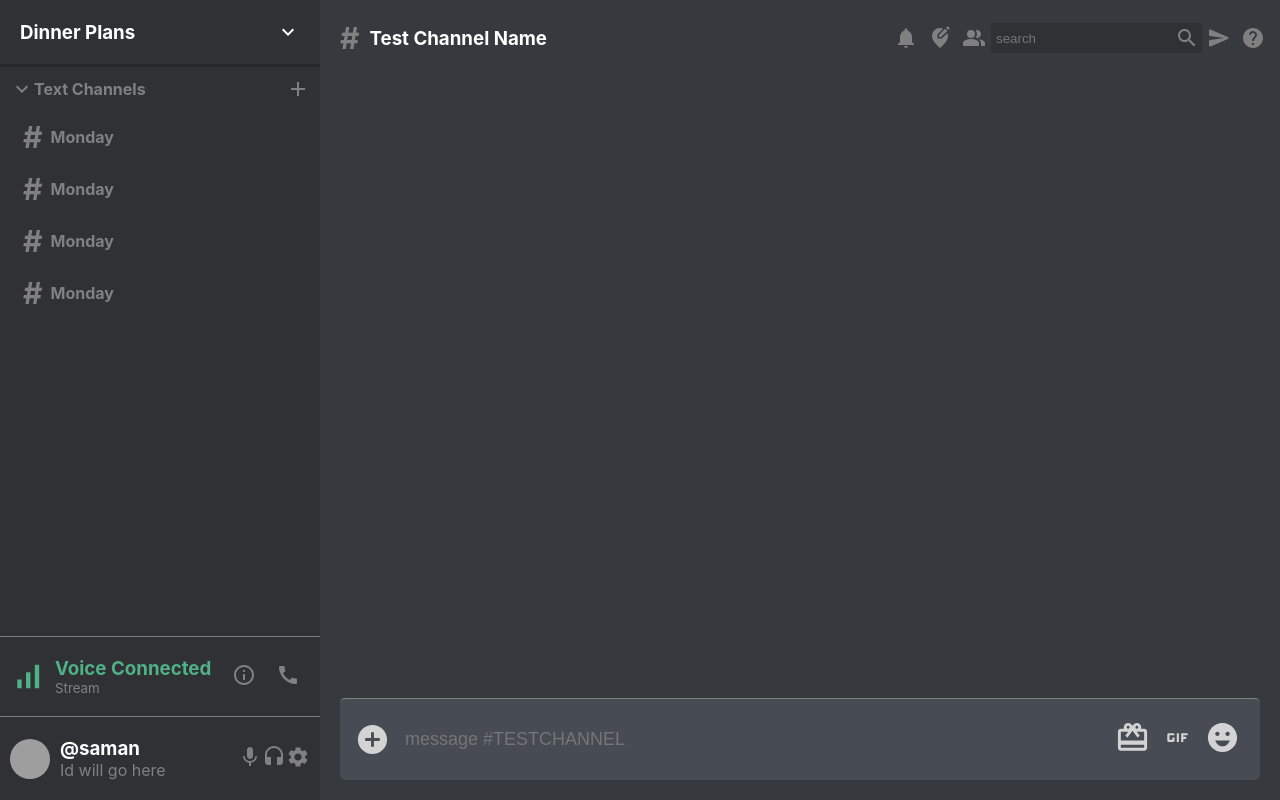
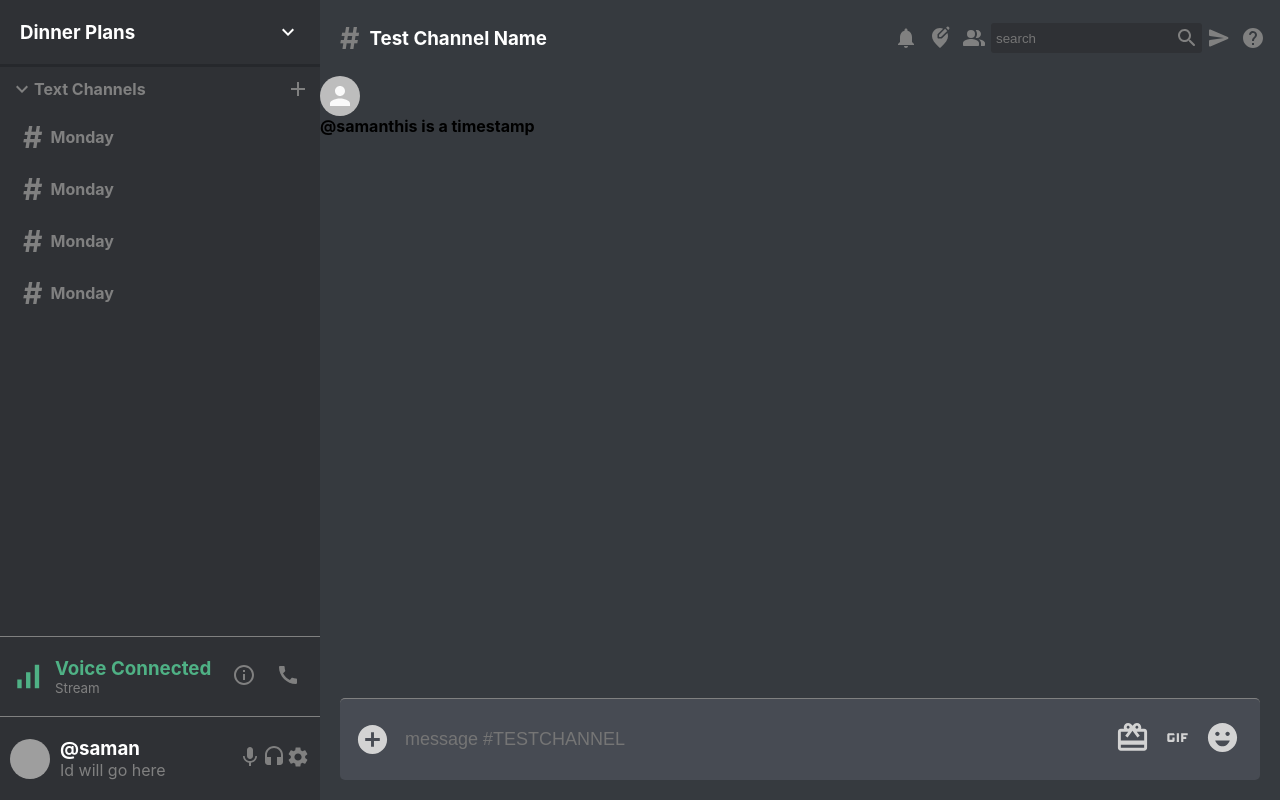
Before and after one commit to samanbatool08/discord-imessaging, a React (Create React App) app in the folder discord-app/: page / in a window 1280 px wide. Built offline with nearby package versions, Linux system fonts and the light colour scheme; grey boxes are pictures that could not be loaded.

Commit message:
message component

```diff
--- a/discord-app/src/Chat.js
+++ b/discord-app/src/Chat.js
@@ -1,6 +1,7 @@
 import React from 'react';
 import './Chat.css';
 import ChatHeader from './ChatHeader';
+import Message from './Message';
 import AddCircleIcon from '@material-ui/icons/AddCircle';
 import CardGiftcardIcon from '@material-ui/icons/CardGiftcard';
 import GifIcon from '@material-ui/icons/Gif';
@@ -12,7 +13,7 @@ function Chat() {
             <ChatHeader />
 
             <div className='chat__messages'>
-
+                <Message />
             </div>
 
             <div className='chat__input'>
--- /dev/null
+++ b/discord-app/src/Message.js
@@ -0,0 +1,18 @@
+import React from 'react';
+import './Message.css';
+import { Avatar } from '@material-ui/core';
+
+function Message() {
+    return (
+        <div className='message'>
+            <Avatar />
+            <div className='message__info'>
+                <h4>@saman
+                    <span className='message__timestamp'>this is a timestamp</span>
+                </h4>
+            </div>
+        </div>
+    )
+}
+
+export default Message;
```
Also changed, not shown: discord-app/src/Message.css (added).
